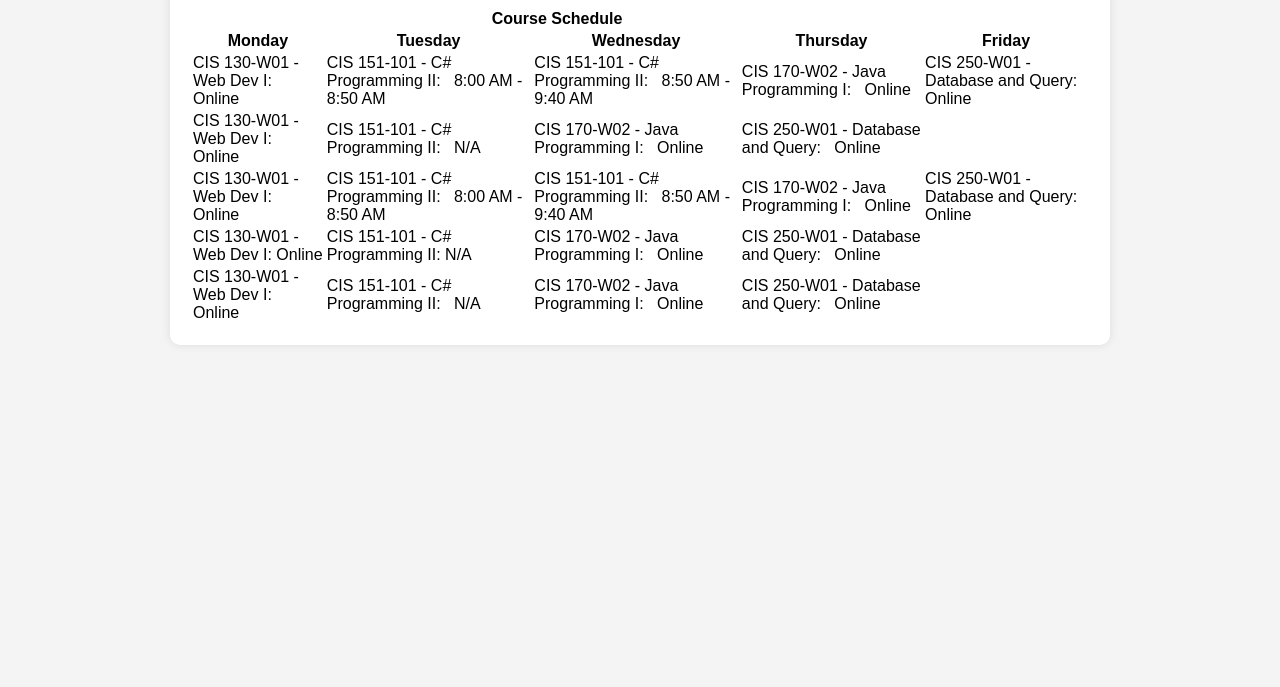
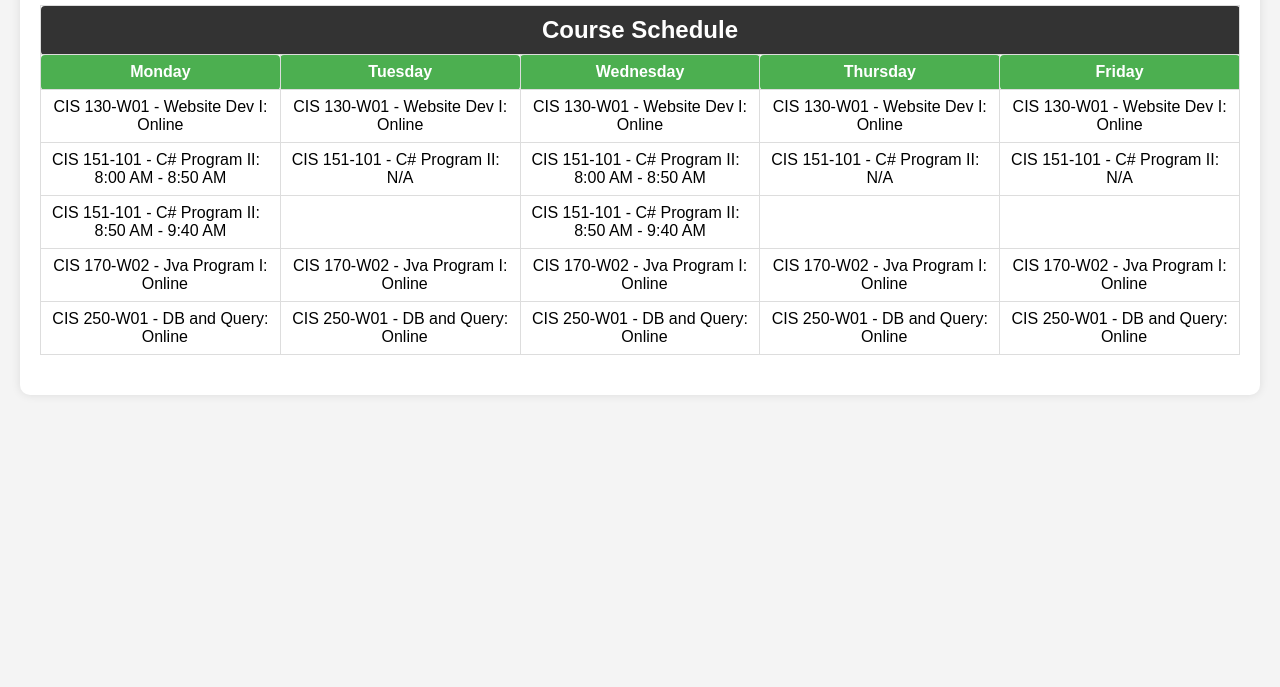
Before and after one commit to AndCray/My-Schedule, a plain HTML site: page index.html in a window 1280 px wide. Shown: the part 113-800 px from the top of the page. Drawn offline with Linux system fonts and the light colour scheme.

Commit message:
Added README.md file contents and polished the design and layout of index alongside finishing the style.css file as well.

```diff
--- a/index.html
+++ b/index.html
@@ -13,7 +13,7 @@
 		<table>
 			<thead>
 				<tr>
-					<th colspan="4">Course Schedule</th>
+					<th colspan="5">Course Schedule</th>
 				</tr>
 				<tr>
 					<th>Monday</th>
@@ -25,37 +25,41 @@
 			</thead>
 			<tbody>
 				<tr>
-					<td>CIS 130-W01 - Web Dev I: &nbsp Online</td>
-					<td>CIS 151-101 - C# Programming II: &nbsp 8:00 AM - 8:50 AM</td>
-					<td>CIS 151-101 - C# Programming II: &nbsp 8:50 AM - 9:40 AM</td>
-					<td>CIS 170-W02 - Java Programming I: &nbsp Online</td>
-					<td>CIS 250-W01 - Database and Query: &nbsp Online</td>
+					<td>CIS 130-W01 - Website Dev I: Online</td>
+					<td>CIS 130-W01 - Website Dev I: Online</td>
+					<td>CIS 130-W01 - Website Dev I: Online</td>
+					<td>CIS 130-W01 - Website Dev I: Online</td>
+					<td>CIS 130-W01 - Website Dev I: Online</td>
 				</tr>
 				<tr>
-					<td>CIS 130-W01 - Web Dev I: &nbsp Online</td>
-					<td>CIS 151-101 - C# Programming II: &nbsp N/A</td>
-					<td>CIS 170-W02 - Java Programming I: &nbsp Online</td>
-					<td>CIS 250-W01 - Database and Query: &nbsp Online</td>
+					<td>CIS 151-101 - C# Program II: &nbsp 8:00 AM - 8:50 AM</td>
+					<td>CIS 151-101 - C# Program II: &nbsp N/A</td>
+					<td>CIS 151-101 - C# Program II: &nbsp 8:00 AM - 8:50 AM</td>
+					<td>CIS 151-101 - C# Program II: &nbsp N/A</td>
+					<td>CIS 151-101 - C# Program II: &nbsp N/A</td>
+				<tr>
+					<td>CIS 151-101 - C# Program II: &nbsp 8:50 AM - 9:40 AM</td>
+					<td></td>
+					<td>CIS 151-101 - C# Program II: &nbsp 8:50 AM - 9:40 AM</td>
+					<td></td>
+					<td></td>
 				</tr>
 				<tr>
-					<td>CIS 130-W01 - Web Dev I: &nbsp Online</td>
-					<td>CIS 151-101 - C# Programming II: &nbsp 8:00 AM - 8:50 AM</td>
-					<td>CIS 151-101 - C# Programming II: &nbsp 8:50 AM - 9:40 AM</td>
-					<td>CIS 170-W02 - Java Programming I: &nbsp Online</td>
-					<td>CIS 250-W01 - Database and Query: &nbsp Online</td>
+					<td>CIS 170-W02 - Jva Program I: &nbsp Online</td>
+					<td>CIS 170-W02 - Jva Program I: &nbsp Online</td>
+					<td>CIS 170-W02 - Jva Program I: &nbsp Online</td>
+					<td>CIS 170-W02 - Jva Program I: &nbsp Online</td>
+					<td>CIS 170-W02 - Jva Program I: &nbsp Online</td>
+
 				</tr>
 				<tr>
-					<td>CIS 130-W01 - Web Dev I: Online</td>
-					<td>CIS 151-101 - C# Programming II: N/A</td>
-					<td>CIS 170-W02 - Java Programming I: &nbsp Online</td>
-					<td>CIS 250-W01 - Database and Query: &nbsp Online</td>
+					<td>CIS 250-W01 - DB and Query: &nbsp Online</td>
+					<td>CIS 250-W01 - DB and Query: &nbsp Online</td>
+					<td>CIS 250-W01 - DB and Query: &nbsp Online</td>
+					<td>CIS 250-W01 - DB and Query: &nbsp Online</td>
+					<td>CIS 250-W01 - DB and Query: &nbsp Online</td>
 				</tr>
-				<tr>
-					<td>CIS 130-W01 - Web Dev I: &nbsp Online</td>
-					<td>CIS 151-101 - C# Programming II: &nbsp N/A</td>
-					<td>CIS 170-W02 - Java Programming I: &nbsp Online</td>
-					<td>CIS 250-W01 - Database and Query: &nbsp Online</td>
-				</tr>
+			</tbody>
 		</table>
 	</div>
 	</body>
--- a/style.css
+++ b/style.css
@@ -5,10 +5,58 @@ body{
 	padding: 20px;
 }
 .container {
-	max-width: 900px;
+	max-width: 1200px;
 	margin: 0 auto;
 	padding: 20px;
 	background-color: #FFF;
 	box-shadow: 0 0 10px rgba(0, 0, 0, 0.1);
 	border-radius: 10px;
 }
+h1 {
+	text-align: center;
+	margin-bottom: 20px;
+}
+table {
+	width: 100%;
+	border-collapse: collapse;
+	margin-bottom: 20px;
+}
+th, td{
+	border: 1px solid #DDD;
+	padding: 8px;
+	text-align: center;
+	width: 18%;
+}
+th{
+	background-color: #4CAF50;
+	color: white;
+}
+tbody tr: nth-child(even) {
+	background-color: #F2F2F2;
+}
+thead th[colspan="5"] {
+	font-size: 1.5em;
+	text-align: center;
+	padding: 10px;
+	background-color: #333;
+	color: #FFF;
+}
+th, td {
+	border-radius: 4px;
+}
+table:hover {
+	box-shadow: 0 0 15px rgba(0, 0, 0, 0.2);
+}
+button {
+	background-color: #4CAF50;
+	color: white;
+	border: none;
+	padding: 10px 20px;
+	text-align: center;
+	text-decoration: none;
+	display: inline-block;
+	font-size: 16px;
+	margin: 4px 2px;
+	cursor: pointer;
+	border-radius: 8px;
+}
```
Also changed, not shown: 1 other file.
